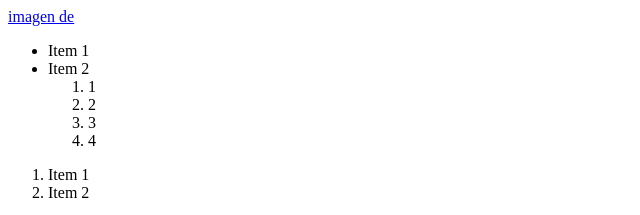
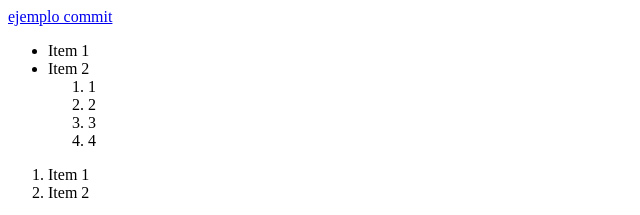
Before and after one commit to lucasprezlp/com23004, a plain HTML site: page index.html in a window 1280 px wide. Shown: the top 215 px of the page, 0-640 px from the left. Drawn offline with Linux system fonts and the light colour scheme.

Commit message:
pureba de un 3er commit

```diff
--- a/index.html
+++ b/index.html
@@ -9,7 +9,7 @@
 
 
     <!-- rutas relativas / enlace relativos -->
-    <a href="img/descarga.jpg">imagen de</a>
+    <a href="img/descarga.jpg">ejemplo commit</a>
 
 
 
```
